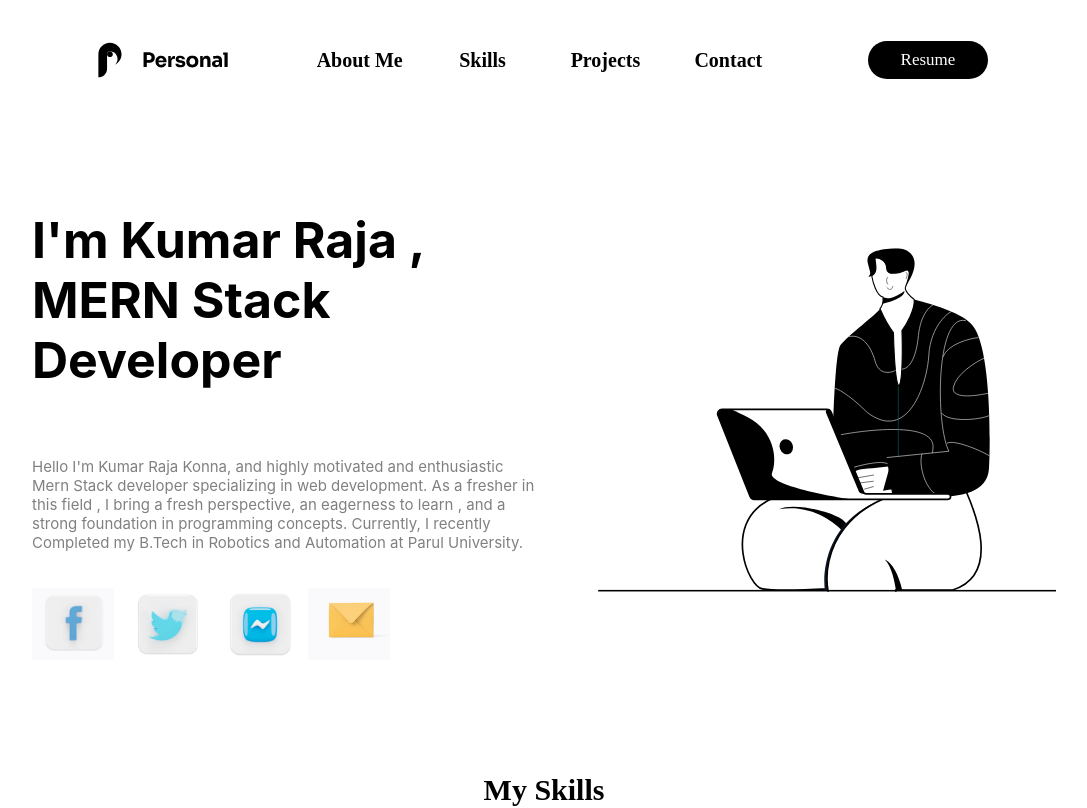
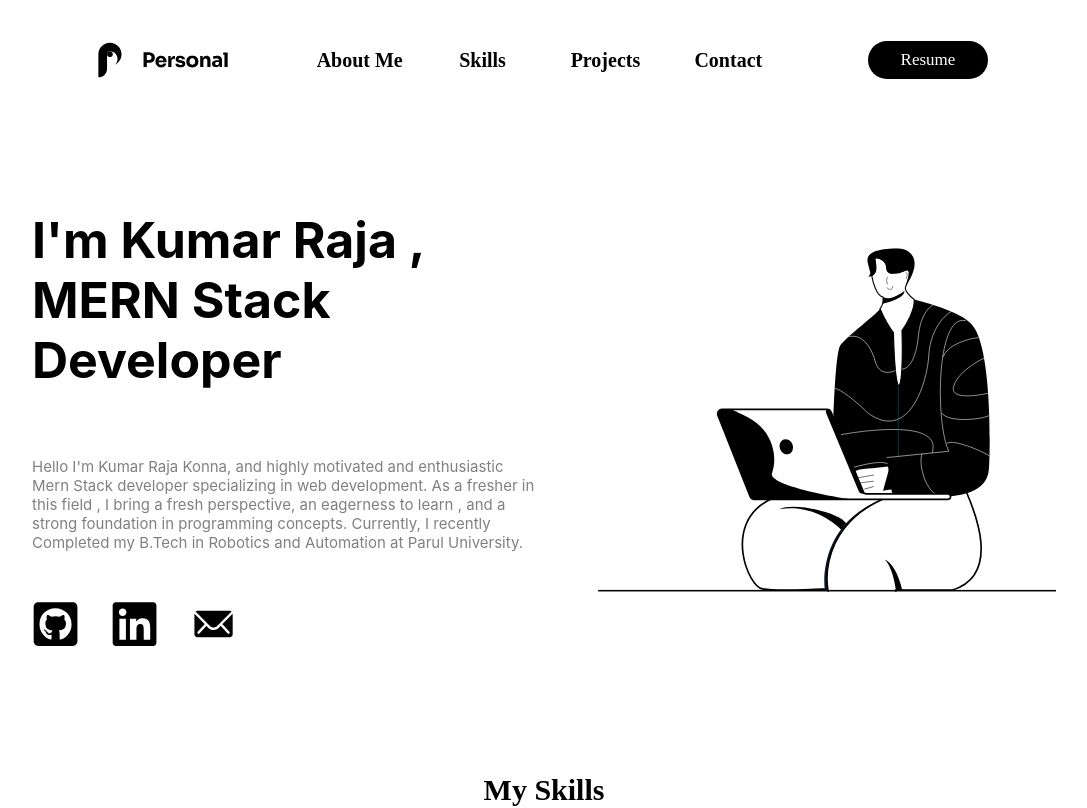
Before and after one commit to KumarRaj21/portifolio, a React (Create React App) app: page / in a window 1280 px wide. Shown: the top 808 px of the page, without its empty margins (96-1183 px from the left). Built offline with nearby package versions, Linux system fonts and the light colour scheme.

Commit message:
added tostify library

```diff
--- a/package.json
+++ b/package.json
@@ -13,7 +13,9 @@
     "react-dom": "^18.2.0",
     "react-github-calendar": "^4.1.3",
     "react-github-calender": "^1.1.0",
+    "react-icons": "^5.2.1",
     "react-scripts": "5.0.1",
+    "react-toastify": "^10.0.5",
     "web-vitals": "^2.1.4"
   },
   "scripts": {
--- a/src/App.css
+++ b/src/App.css
@@ -143,21 +143,17 @@ font-family: 'Times New Roman', Times, serif;
 }
 .home-1-1-in{
   height:100%;
-  width:70%;
+  width:40%;
   display: flex;
   justify-content: space-between;
   align-items: center;
 }
-.fblogo1,.twitterlogo,.messengerlogo,.maillogo1{
+.fblogo1,.messengerlogo,.maillogo1{
  height:100%;
  width:23%;
  display: flex;
  justify-content: center;
  align-items: center;
-}
-.fblogo1 img,.twitterlogo img,.messengerlogo img,.maillogo1 img{
-  height:100%;
-  width:100%;
 }
 .home-2{
   height:90%;
@@ -481,7 +477,9 @@ color:grey;
   border-radius: 8px;
   border: none;
   outline:none;
-  /* align-self: flex-start; */
+}
+.contact-1-2-btn:hover{
+  cursor: pointer;
 }
 .contact-1-1 form input{
   height:15%;
@@ -540,15 +538,6 @@ display: flex;
 justify-content: flex-start;
 align-items: center;
 font-size: 20px;
-}
-.contact-1-2 button{
- height:80%;
- width:30%;
- background-color: black;
- color: white;
- border-radius: 8px;
- border: none;
- outline:none;
 }
 .fblogo, .linkedinlogo,.githublogo,.maillogo{
   height: 80%;
--- a/src/components/Hero.js
+++ b/src/components/Hero.js
@@ -1,8 +1,7 @@
 import React from 'react'
-import fblogo1 from '../images/fblogo1.png'
-import twitterlogo from '../images/twitterlogo.png'
-import messengerlogo from '../images/messengerlogo.png'
-import maillogo from '../images/maillogo.png'
+import { FaLinkedin } from "react-icons/fa6";
+import { IoIosMail } from "react-icons/io";
+import { FaGithubSquare } from "react-icons/fa";
 const Hero = () => {
   return (
     <div id='home'>
@@ -12,16 +11,13 @@ const Hero = () => {
         <div className='home-1-1'>
           <div className='home-1-1-in'>
             <div className='fblogo1'>
-                <img src={fblogo1} alt=''/>
-              </div>
-              <div className='twitterlogo'>
-                <img src={twitterlogo} alt=''/>
+             <FaGithubSquare style={{ height: '50px', width: '50px' }}/>
             </div>
             <div className='messengerlogo'>
-                <img src={messengerlogo} alt=''/>
+              <FaLinkedin style={{ height: '50px', width: '50px' }}/>
             </div>
             <div className='maillogo1'>
-                <img src={maillogo} alt=''/>
+             <IoIosMail  style={{ height: '50px', width: '50px' }}/>
             </div>
           </div>
         </div>
@@ -30,42 +26,42 @@ const Hero = () => {
         <svg width="889" height="596" viewBox="0 0 889 596" fill="none" xmlns="http://www.w3.org/2000/svg">
           <g clip-path="url(#clip0_181_1015)">
             <g clip-path="url(#clip1_181_1015)">
-<path d="M387.457 438.674C311.494 481.449 354.27 586.913 379.345 591.338C398.658 594.746 462.149 592.792 492.921 591.338L731.134 415.074L591.745 395.899C548.97 395.899 448.228 404.454 387.457 438.674Z" fill="white"/>
-<path d="M492.921 591.338C491.822 591.393 494.111 591.281 492.921 591.338ZM492.921 591.338C462.149 592.792 398.658 594.746 379.345 591.338C354.27 586.913 311.494 481.449 387.457 438.674C448.228 404.454 548.97 395.899 591.745 395.899L731.134 415.074L492.921 591.338Z" stroke="black" stroke-width="2.91102"/>
-<path d="M408.106 453.152C460.616 443.122 503.244 473.965 517.994 490.64C520.458 487.195 523.122 483.789 525.998 480.44C521.464 460.527 433.181 439.14 408.106 453.152Z" fill="#000001"/>
-<path d="M487.596 593.52C489.46 593.439 491.239 593.358 492.92 593.278L687.486 449.312C678.915 446.413 656.823 437.494 637.029 425.009C502.733 440.923 481.451 543.981 487.596 593.52Z" fill="#0E1729"/>
-<path d="M709.745 593.277C806.357 562.302 731.132 422.176 731.132 417.014L694.994 412.042C510.913 423.405 483.576 537.6 492.918 593.277L523.984 849.191H604.037L610.919 593.277H709.745Z" fill="white" stroke="black" stroke-width="2.91102"/>
-<path d="M591.745 540.178C603.545 551.978 609.446 580.495 610.921 593.278H621.983C619.033 578.774 608.855 547.848 591.745 540.178Z" fill="#000001"/>
-<rect x="94" y="593" width="796" height="3" fill="black"/>
-<path d="M606.714 146.088C602.83 141.143 592.73 125.958 583.407 104.77C585.526 102.297 589.551 94.8104 588.704 84.6398C577.686 82.9447 571.009 59.2134 569.048 47.5596C583.679 39.4435 571.212 17.7929 575.991 16.8366C581.288 15.7766 595.061 21.0738 595.061 34.8464C595.061 48.619 618.657 42.118 624.725 39.0841C639.556 31.6681 634.26 49.6796 627.903 66.63C624.513 72.5628 636.378 83.9341 642.735 88.8781C644.429 105.829 629.315 131.962 621.546 142.909C622.606 174.692 622.818 238.258 615.19 238.258C610.105 228.088 607.421 172.573 606.714 146.088Z" fill="white" stroke="black" stroke-width="1.94068"/>
-<path d="M597.177 49.6725C595.411 51.4383 592.939 56.4529 597.177 62.3858" stroke="#241715" stroke-width="0.970341"/>
-<path d="M605.652 65.5718C604.946 69.4564 601.838 75.3186 595.058 67.6907" stroke="#241715" stroke-width="0.970341"/>
-<path d="M628.96 52.8538C630.372 48.9692 632.138 41.4119 627.9 42.2594" stroke="#241715" stroke-width="0.970341"/>
-<path d="M587.572 96.2916C588.506 93.0569 589.075 89.1066 588.702 84.6383C594.573 87.817 604.592 88.8765 625.781 74.0435C626.627 85.0616 600.661 93.4664 587.572 96.2916Z" fill="black"/>
-<path d="M641.674 16.8356C649.09 34.846 632.139 59.213 627.901 66.629C634.258 49.6786 638.495 31.6671 624.723 39.0832C618.75 42.2994 595.059 48.6181 595.059 34.8454C595.059 21.0728 581.286 15.7756 575.989 16.8356C571.21 17.7919 583.677 39.4426 569.047 47.5587C567.46 48.4386 565.556 49.1594 563.276 49.6775C568.573 42.2615 566.454 43.3209 562.216 25.3105C557.979 7.30016 577.049 3.06296 595.059 0.944096C613.069 -1.17477 634.258 -1.17477 641.674 16.8356Z" fill="black"/>
-<path d="M741.26 131.256C727.699 113.457 669.924 95.5883 642.732 88.8785C644.427 105.829 629.313 131.962 621.544 142.91C622.604 174.693 622.815 238.259 615.188 238.259C610.102 228.088 607.418 172.574 606.712 146.088C602.827 141.144 592.728 125.959 583.405 104.77C581.286 111.127 524.076 154.563 514.541 168.336C505.006 182.109 501.828 314.538 501.828 326.192C501.828 337.846 497.59 417.303 532.552 417.303C560.521 417.303 674.869 421.188 732.784 422.6C741.26 332.901 754.82 149.054 741.26 131.256Z" fill="black"/>
-<path d="M501.831 326.185C559.747 314.178 675.578 300.971 675.578 344.196C675.578 387.42 621.9 411.849 595.061 418.659M675.578 98.3068C668.515 101.518 653.542 116.629 650.152 151.379C645.914 194.815 632.311 209.647 621.291 209.647M610.477 211.766C601.454 216.71 581.712 220.454 574.932 195.875C566.457 165.151 548.774 148.2 529.011 153.497M707.361 110.061C705.242 109.165 671.341 132.309 668.162 185.28C664.984 238.252 631.082 337.839 561.159 284.867C534.672 258.381 509.151 241.784 504.865 243.549M583.408 418.339C592.942 409.163 609.47 387.844 599.299 375.979C589.128 364.113 533.497 380.216 506.953 389.751M746.348 158.795C723.464 172.92 681.299 217.911 695.708 284.867C708.421 323.007 731.653 319.122 741.68 312.413M737.847 364.325C724.153 364.505 698.038 376.254 703.124 421.805" stroke="white" stroke-width="0.970341"/>
-<path d="M615.188 417.293V239.308" stroke="#027269" stroke-width="0.970341"/>
-<path d="M615.824 415.56L610.617 376.847C598.777 378.995 574.119 381.076 555.071 382.881C535.13 384.771 530.105 395.241 543.49 398.585C536.489 397.711 528.65 407.364 539.822 411.686C531.627 414.597 547.836 417.845 555.782 417.861C551.234 418.548 543.349 419.815 544.421 424.634C545.493 429.452 592.469 420.592 615.824 415.56Z" fill="white"/>
-<path d="M615.824 415.561L610.617 376.848C607.863 377.348 604.415 377.844 600.505 378.334L588.66 420.952C598.612 419.142 608.409 417.159 615.824 415.561Z" fill="black"/>
-<path d="M556.106 418.146L572.58 413.509" stroke="black" stroke-width="0.970341"/>
-<path d="M543.596 407.801L572.476 404.295" stroke="black" stroke-width="0.970341"/>
-<path d="M543.491 398.584L572.988 393.482" stroke="black" stroke-width="0.970341"/>
-<path d="M772.692 381.565C775.255 340.991 778.054 136.522 732.286 125.5C679.382 112.759 680.076 307.755 703.043 352.24L595.016 363.222L605.152 430.623C657.673 426.955 768.449 448.703 772.692 381.565Z" fill="black"/>
-<path d="M732.285 125.499C679.382 112.759 680.075 307.754 703.043 352.24L595.015 363.222" stroke="white" stroke-width="0.970341"/>
-<path d="M754.322 154.883C737.975 156.661 701.645 166.099 692.733 188.221M764.493 190.481C749.761 196.925 715.271 218.617 710.92 240.885C706.57 263.152 752.646 255.634 771.274 251.505M772.404 290.493C756.92 297.722 702.644 302.52 690.473 285.973M772.968 359.993C757.111 350.37 711.46 331.161 699.514 338.522M656.571 356.603C649.79 371.294 660.409 425.315 690.473 431.189" stroke="white" stroke-width="0.970341"/>
-<path d="M309.324 279.458H491.26C494.447 279.458 497.311 281.407 498.481 284.372L552.515 421.342C553.685 424.307 556.548 426.256 559.736 426.256H701.251C703.854 426.256 705.964 428.366 705.964 430.969C705.964 433.573 703.854 435.683 701.251 435.683H365.118C361.935 435.683 359.075 433.74 357.902 430.782L302.107 290.082C300.087 284.986 303.842 279.458 309.324 279.458Z" fill="white" stroke="black" stroke-width="2.91102"/>
-<path d="M497.651 282.129L557.502 426.256H553.46C550.326 426.256 547.499 424.371 546.294 421.477L489.65 285.456C488.462 282.603 490.559 279.458 493.65 279.458C495.401 279.458 496.98 280.512 497.651 282.129Z" fill="black"/>
-<path d="M357.902 430.782L302.107 290.082C300.087 284.986 303.842 279.458 309.324 279.458H323.352C324.507 279.458 325.643 279.716 326.692 280.199C331.658 282.486 339.954 286.082 353.731 293.043C399.822 316.331 405.644 365.818 395.941 390.077C388.074 409.743 492.053 430.071 532.905 435.683H365.118C361.935 435.683 359.075 433.74 357.902 430.782Z" fill="black"/>
-<ellipse cx="11.5736" cy="13.3097" rx="11.5736" ry="13.3097" transform="matrix(-0.936312 0.351169 0.351169 0.936312 426.862 327.975)" fill="black"/>
+              <path d="M387.457 438.674C311.494 481.449 354.27 586.913 379.345 591.338C398.658 594.746 462.149 592.792 492.921 591.338L731.134 415.074L591.745 395.899C548.97 395.899 448.228 404.454 387.457 438.674Z" fill="white" />
+              <path d="M492.921 591.338C491.822 591.393 494.111 591.281 492.921 591.338ZM492.921 591.338C462.149 592.792 398.658 594.746 379.345 591.338C354.27 586.913 311.494 481.449 387.457 438.674C448.228 404.454 548.97 395.899 591.745 395.899L731.134 415.074L492.921 591.338Z" stroke="black" stroke-width="2.91102" />
+              <path d="M408.106 453.152C460.616 443.122 503.244 473.965 517.994 490.64C520.458 487.195 523.122 483.789 525.998 480.44C521.464 460.527 433.181 439.14 408.106 453.152Z" fill="#000001" />
+              <path d="M487.596 593.52C489.46 593.439 491.239 593.358 492.92 593.278L687.486 449.312C678.915 446.413 656.823 437.494 637.029 425.009C502.733 440.923 481.451 543.981 487.596 593.52Z" fill="#0E1729" />
+              <path d="M709.745 593.277C806.357 562.302 731.132 422.176 731.132 417.014L694.994 412.042C510.913 423.405 483.576 537.6 492.918 593.277L523.984 849.191H604.037L610.919 593.277H709.745Z" fill="white" stroke="black" stroke-width="2.91102" />
+              <path d="M591.745 540.178C603.545 551.978 609.446 580.495 610.921 593.278H621.983C619.033 578.774 608.855 547.848 591.745 540.178Z" fill="#000001" />
+              <rect x="94" y="593" width="796" height="3" fill="black" />
+              <path d="M606.714 146.088C602.83 141.143 592.73 125.958 583.407 104.77C585.526 102.297 589.551 94.8104 588.704 84.6398C577.686 82.9447 571.009 59.2134 569.048 47.5596C583.679 39.4435 571.212 17.7929 575.991 16.8366C581.288 15.7766 595.061 21.0738 595.061 34.8464C595.061 48.619 618.657 42.118 624.725 39.0841C639.556 31.6681 634.26 49.6796 627.903 66.63C624.513 72.5628 636.378 83.9341 642.735 88.8781C644.429 105.829 629.315 131.962 621.546 142.909C622.606 174.692 622.818 238.258 615.19 238.258C610.105 228.088 607.421 172.573 606.714 146.088Z" fill="white" stroke="black" stroke-width="1.94068" />
+              <path d="M597.177 49.6725C595.411 51.4383 592.939 56.4529 597.177 62.3858" stroke="#241715" stroke-width="0.970341" />
+              <path d="M605.652 65.5718C604.946 69.4564 601.838 75.3186 595.058 67.6907" stroke="#241715" stroke-width="0.970341" />
+              <path d="M628.96 52.8538C630.372 48.9692 632.138 41.4119 627.9 42.2594" stroke="#241715" stroke-width="0.970341" />
+              <path d="M587.572 96.2916C588.506 93.0569 589.075 89.1066 588.702 84.6383C594.573 87.817 604.592 88.8765 625.781 74.0435C626.627 85.0616 600.661 93.4664 587.572 96.2916Z" fill="black" />
+              <path d="M641.674 16.8356C649.09 34.846 632.139 59.213 627.901 66.629C634.258 49.6786 638.495 31.6671 624.723 39.0832C618.75 42.2994 595.059 48.6181 595.059 34.8454C595.059 21.0728 581.286 15.7756 575.989 16.8356C571.21 17.7919 583.677 39.4426 569.047 47.5587C567.46 48.4386 565.556 49.1594 563.276 49.6775C568.573 42.2615 566.454 43.3209 562.216 25.3105C557.979 7.30016 577.049 3.06296 595.059 0.944096C613.069 -1.17477 634.258 -1.17477 641.674 16.8356Z" fill="black" />
+              <path d="M741.26 131.256C727.699 113.457 669.924 95.5883 642.732 88.8785C644.427 105.829 629.313 131.962 621.544 142.91C622.604 174.693 622.815 238.259 615.188 238.259C610.102 228.088 607.418 172.574 606.712 146.088C602.827 141.144 592.728 125.959 583.405 104.77C581.286 111.127 524.076 154.563 514.541 168.336C505.006 182.109 501.828 314.538 501.828 326.192C501.828 337.846 497.59 417.303 532.552 417.303C560.521 417.303 674.869 421.188 732.784 422.6C741.26 332.901 754.82 149.054 741.26 131.256Z" fill="black" />
+              <path d="M501.831 326.185C559.747 314.178 675.578 300.971 675.578 344.196C675.578 387.42 621.9 411.849 595.061 418.659M675.578 98.3068C668.515 101.518 653.542 116.629 650.152 151.379C645.914 194.815 632.311 209.647 621.291 209.647M610.477 211.766C601.454 216.71 581.712 220.454 574.932 195.875C566.457 165.151 548.774 148.2 529.011 153.497M707.361 110.061C705.242 109.165 671.341 132.309 668.162 185.28C664.984 238.252 631.082 337.839 561.159 284.867C534.672 258.381 509.151 241.784 504.865 243.549M583.408 418.339C592.942 409.163 609.47 387.844 599.299 375.979C589.128 364.113 533.497 380.216 506.953 389.751M746.348 158.795C723.464 172.92 681.299 217.911 695.708 284.867C708.421 323.007 731.653 319.122 741.68 312.413M737.847 364.325C724.153 364.505 698.038 376.254 703.124 421.805" stroke="white" stroke-width="0.970341" />
+              <path d="M615.188 417.293V239.308" stroke="#027269" stroke-width="0.970341" />
+              <path d="M615.824 415.56L610.617 376.847C598.777 378.995 574.119 381.076 555.071 382.881C535.13 384.771 530.105 395.241 543.49 398.585C536.489 397.711 528.65 407.364 539.822 411.686C531.627 414.597 547.836 417.845 555.782 417.861C551.234 418.548 543.349 419.815 544.421 424.634C545.493 429.452 592.469 420.592 615.824 415.56Z" fill="white" />
+              <path d="M615.824 415.561L610.617 376.848C607.863 377.348 604.415 377.844 600.505 378.334L588.66 420.952C598.612 419.142 608.409 417.159 615.824 415.561Z" fill="black" />
+              <path d="M556.106 418.146L572.58 413.509" stroke="black" stroke-width="0.970341" />
+              <path d="M543.596 407.801L572.476 404.295" stroke="black" stroke-width="0.970341" />
+              <path d="M543.491 398.584L572.988 393.482" stroke="black" stroke-width="0.970341" />
+              <path d="M772.692 381.565C775.255 340.991 778.054 136.522 732.286 125.5C679.382 112.759 680.076 307.755 703.043 352.24L595.016 363.222L605.152 430.623C657.673 426.955 768.449 448.703 772.692 381.565Z" fill="black" />
+              <path d="M732.285 125.499C679.382 112.759 680.075 307.754 703.043 352.24L595.015 363.222" stroke="white" stroke-width="0.970341" />
+              <path d="M754.322 154.883C737.975 156.661 701.645 166.099 692.733 188.221M764.493 190.481C749.761 196.925 715.271 218.617 710.92 240.885C706.57 263.152 752.646 255.634 771.274 251.505M772.404 290.493C756.92 297.722 702.644 302.52 690.473 285.973M772.968 359.993C757.111 350.37 711.46 331.161 699.514 338.522M656.571 356.603C649.79 371.294 660.409 425.315 690.473 431.189" stroke="white" stroke-width="0.970341" />
+              <path d="M309.324 279.458H491.26C494.447 279.458 497.311 281.407 498.481 284.372L552.515 421.342C553.685 424.307 556.548 426.256 559.736 426.256H701.251C703.854 426.256 705.964 428.366 705.964 430.969C705.964 433.573 703.854 435.683 701.251 435.683H365.118C361.935 435.683 359.075 433.74 357.902 430.782L302.107 290.082C300.087 284.986 303.842 279.458 309.324 279.458Z" fill="white" stroke="black" stroke-width="2.91102" />
+              <path d="M497.651 282.129L557.502 426.256H553.46C550.326 426.256 547.499 424.371 546.294 421.477L489.65 285.456C488.462 282.603 490.559 279.458 493.65 279.458C495.401 279.458 496.98 280.512 497.651 282.129Z" fill="black" />
+              <path d="M357.902 430.782L302.107 290.082C300.087 284.986 303.842 279.458 309.324 279.458H323.352C324.507 279.458 325.643 279.716 326.692 280.199C331.658 282.486 339.954 286.082 353.731 293.043C399.822 316.331 405.644 365.818 395.941 390.077C388.074 409.743 492.053 430.071 532.905 435.683H365.118C361.935 435.683 359.075 433.74 357.902 430.782Z" fill="black" />
+              <ellipse cx="11.5736" cy="13.3097" rx="11.5736" ry="13.3097" transform="matrix(-0.936312 0.351169 0.351169 0.936312 426.862 327.975)" fill="black" />
             </g>
           </g>
           <defs>
             <clipPath id="clip0_181_1015">
-<rect width="889" height="596" fill="white"/>
+              <rect width="889" height="596" fill="white" />
             </clipPath>
             <clipPath id="clip1_181_1015">
-<rect width="889" height="596" fill="white"/>
+              <rect width="889" height="596" fill="white" />
             </clipPath>
           </defs>
         </svg>
--- a/src/index.js
+++ b/src/index.js
@@ -3,11 +3,13 @@ import ReactDOM from 'react-dom/client';
 import './index.css';
 import App from './App';
 import reportWebVitals from './reportWebVitals';
-
+import { ToastContainer} from 'react-toastify';
+  import 'react-toastify/dist/ReactToastify.css';
 const root = ReactDOM.createRoot(document.getElementById('root'));
 root.render(
   <React.StrictMode>
     <App />
+    <ToastContainer/>
   </React.StrictMode>
 );
 
```
Also changed, not shown: src/components/Contact.js (+10 -19 lines), 1 other file (tests, documents, lock files or other folders). Lines whose indentation alone changed are shown as unchanged.
